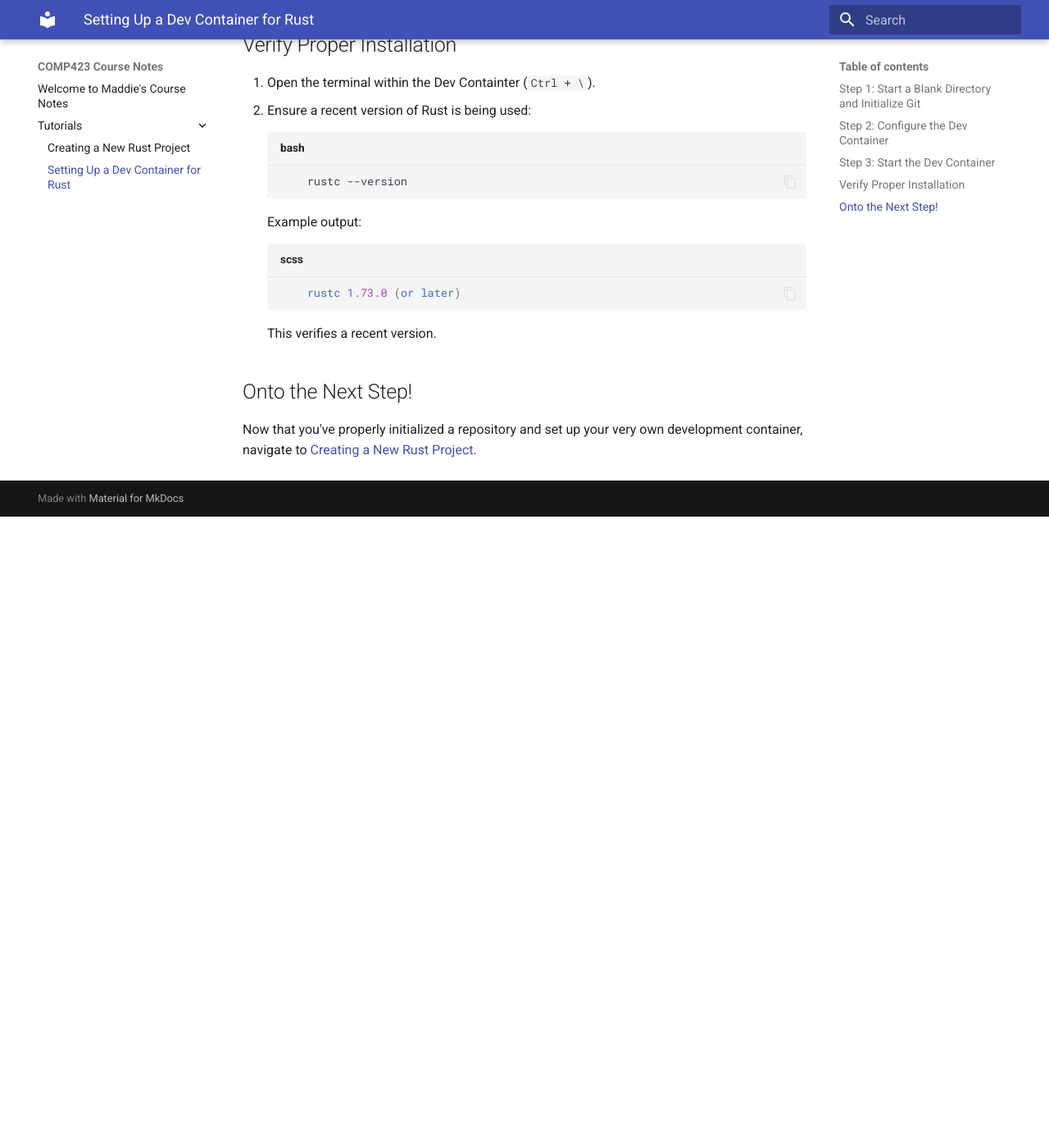
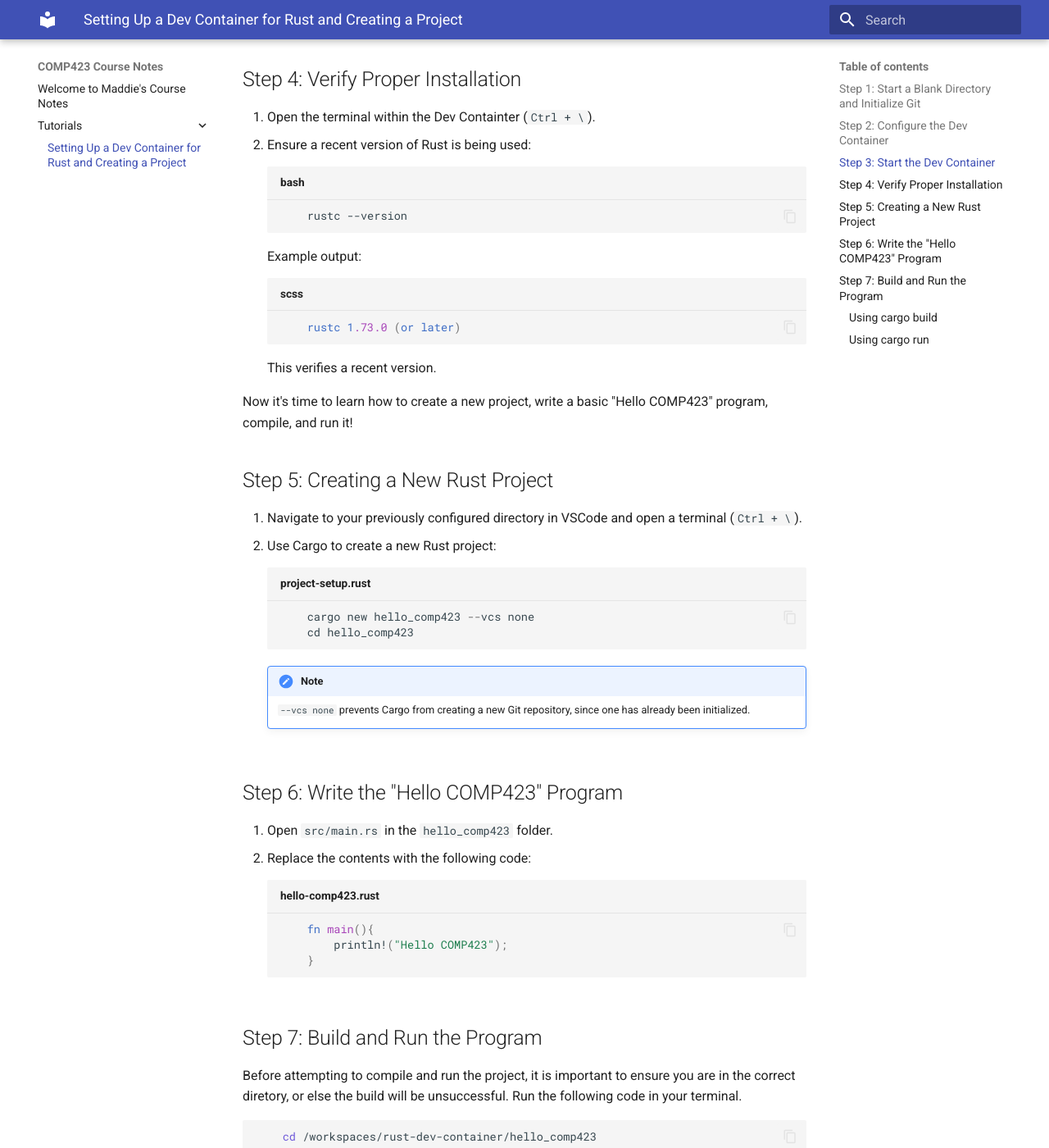
Before and after one commit to mbclark37/comp423-course-notes, an MkDocs documentation site: the page built from docs/tutorials/rust-setup.md, in a window 1280 px wide and 1400 px high, scrolled down 1639 px. Shown: the whole window at 82% size. Built offline with MkDocs 1.6.1 and Material for MkDocs 9.7.7, drawn with Linux system fonts in a browser that asks for light colours; before the commit the page ends 2269 px from its top, so only the background shows below that; some of the changed text lies outside the part shown.

Commit message:
combining setup and tutorial

````diff
--- a/docs/tutorials/rust-setup.md
+++ b/docs/tutorials/rust-setup.md
@@ -1,4 +1,4 @@
-# Setting Up a Dev Container for Rust
+# Setting Up a Dev Container for Rust and Creating a Project
 
 * Primary author: [Maddie Clark](https://github.com/mbclark37)
 
@@ -51,7 +51,7 @@ To set up a Dev Container for Rust, you must either have Docker downloaded or ha
 1. Open the Command Palette (`Ctrl + Shift + P` or `Cmd + Shift + P`) and search `Dev Containters: Reopen In Container` to reopen the folder in the Dev Container Environment.
     * VSCode will rebuild the container and open the workspace inside.
 
-## Verify Proper Installation
+## Step 4: Verify Proper Installation
 1. Open the terminal within the Dev Containter (`Ctrl + \`).
 2. Ensure a recent version of Rust is being used:
     ```bash title="bash"
@@ -63,5 +63,73 @@ To set up a Dev Container for Rust, you must either have Docker downloaded or ha
     ```
     This verifies a recent version.
 
-## Onto the Next Step!
-Now that you've properly initialized a repository and set up your very own development container, navigate to [Creating a New Rust Project](http://127.0.0.1:8000/tutorials/new-rust-project/).
+Now it's time to learn how to create a new project, write a basic "Hello COMP423" program, compile, and run it!
+
+## Step 5: Creating a New Rust Project
+1. Navigate to your previously configured directory in VSCode and open a terminal (`Ctrl + \`).
+2. Use Cargo to create a new Rust project:
+    ``` rust title="project-setup.rust"
+        cargo new hello_comp423 --vcs none
+        cd hello_comp423
+    ```
+
+    !!! note
+        `--vcs none` prevents Cargo from creating a new Git repository, since one has already been initialized.
+
+
+
+## Step 6: Write the "Hello COMP423" Program
+1. Open `src/main.rs` in the `hello_comp423` folder.
+2. Replace the contents with the following code:
+    ```rust title="hello-comp423.rust"
+        fn main(){
+            println!("Hello COMP423");
+        }
+    ```
+
+## Step 7: Build and Run the Program
+Before attempting to compile and run the project, it is important to ensure you are in the correct diretory, or else the build will be unsuccessful. Run the following code in your terminal.
+
+```bash
+    cd /workspaces/rust-dev-container/hello_comp423
+```
+
+### Using `cargo build`
+1. Compile the program:
+    ```
+        cargo build
+    ```
+
+    !!!note
+        `cargo build` compiles the code and generates an excutable in the `target/debug` directory (similar to `gcc` creating an executable object file -- like we learned in COMP 211).
+    Output:
+    ``` scss
+        Compiling hello_comp423 v0.1.0 (/workspace/hello_comp423)
+        Finished dev [unoptimized + debuginfo] target(s) in 0.79s
+    ```
+
+2. Run the compiled executable manually:
+    ``` bash title="cargo-build.bash"
+        ./target/debug/hello_comp423
+    ```
+    Output:
+    ```
+        Hello COMP423
+    ```
+### Using `cargo run`
+1. Use the `cargo run` command to compile and run the program in one step:
+
+    ```
+        cargo run
+    ```
+
+    Output:
+
+    ``` scss
+        Compiling hello_comp423 v0.1.0 (/workspace/hello_comp423)
+        Finished dev [unoptimized + debuginfo] targets(s) in 0.72s
+        Running 'target/debug/hello_comp423'
+        Hello COMP423
+    ```
+    !!! note
+        `cargo build` only compiles the program, leaving the compiled file for later execution. `cargo run` does both, combining both the compilation and the execution of a file into a single command.
````
Also changed, not shown: docs/tutorials/new-rust-project.md (deleted, +0 -72 lines).
